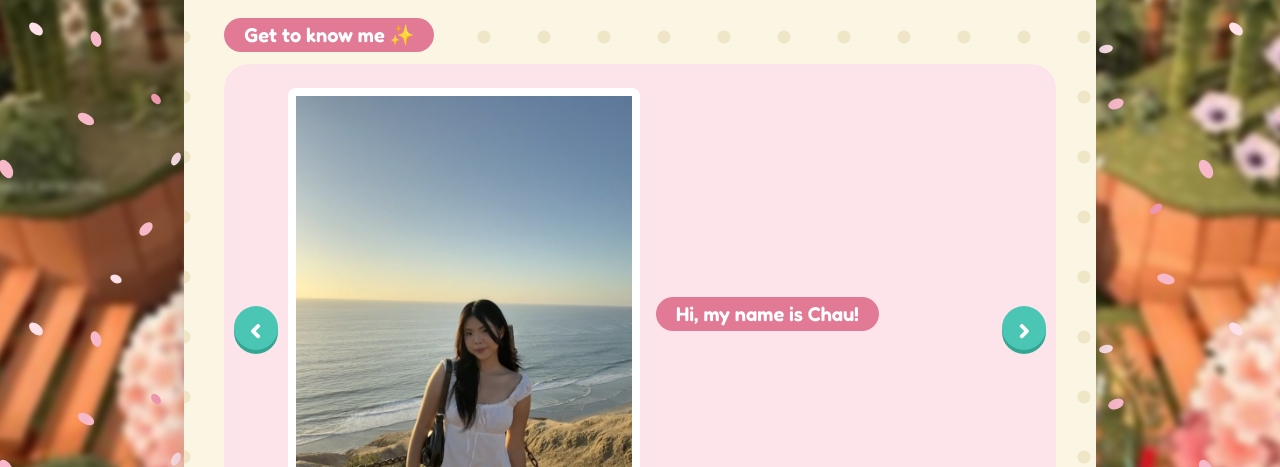
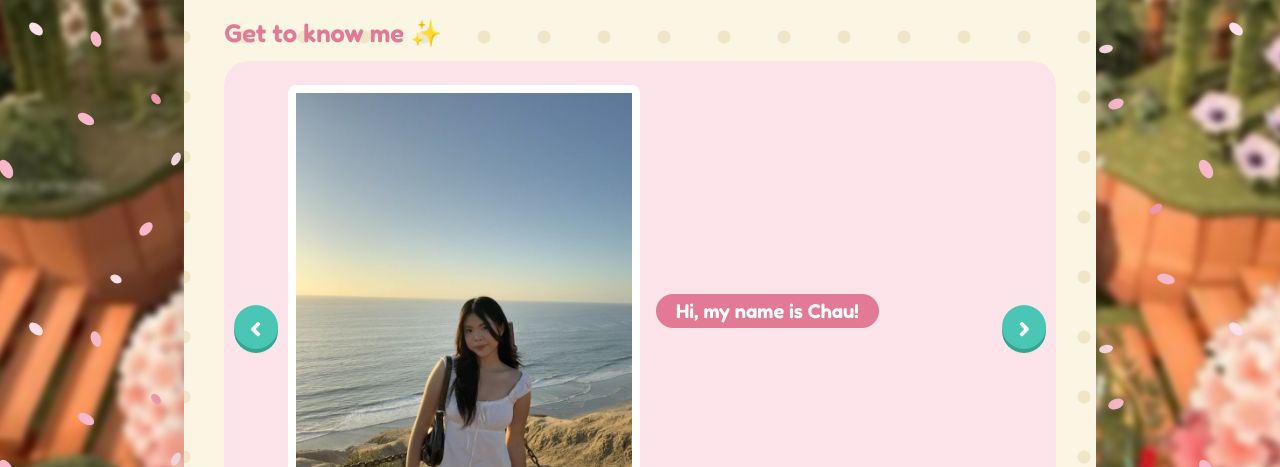
Before and after one commit to chouiie/portfolio, a plain HTML site: page index.html in a window 1280 px wide. Shown: the part 333-800 px from the top of the page. Drawn offline with nearby package versions, Linux system fonts and the light colour scheme.

Commit message:
Make slideshow heading plain text

```diff
--- a/style.css
+++ b/style.css
@@ -435,4 +435,8 @@ article h2 {
 
 .carousel > h2 {
   margin-top: 0;
+  padding: 0;
+  font-size: 1.6rem;
+  color: var(--pink-dark);
+  background: none;
 }
```
